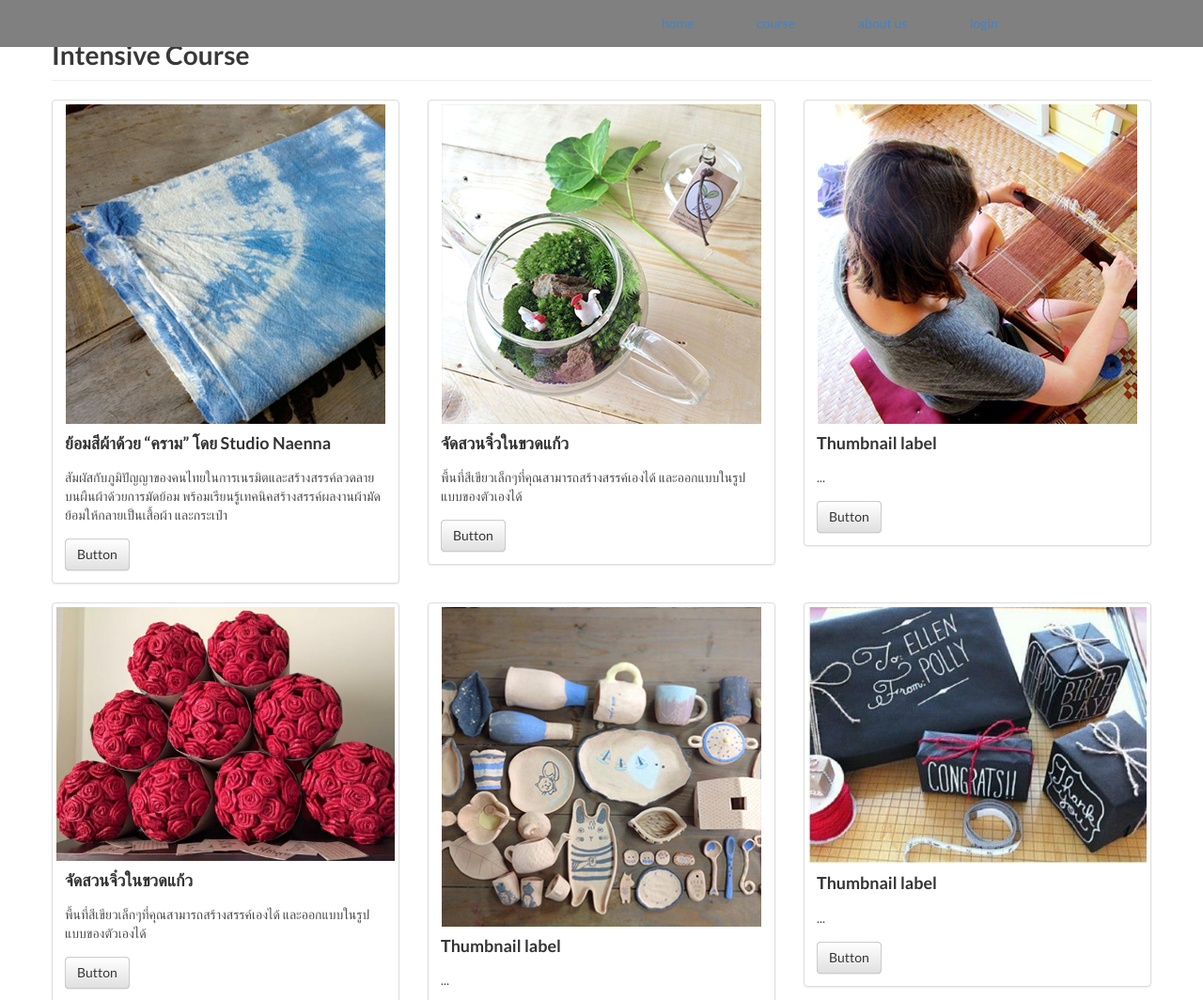
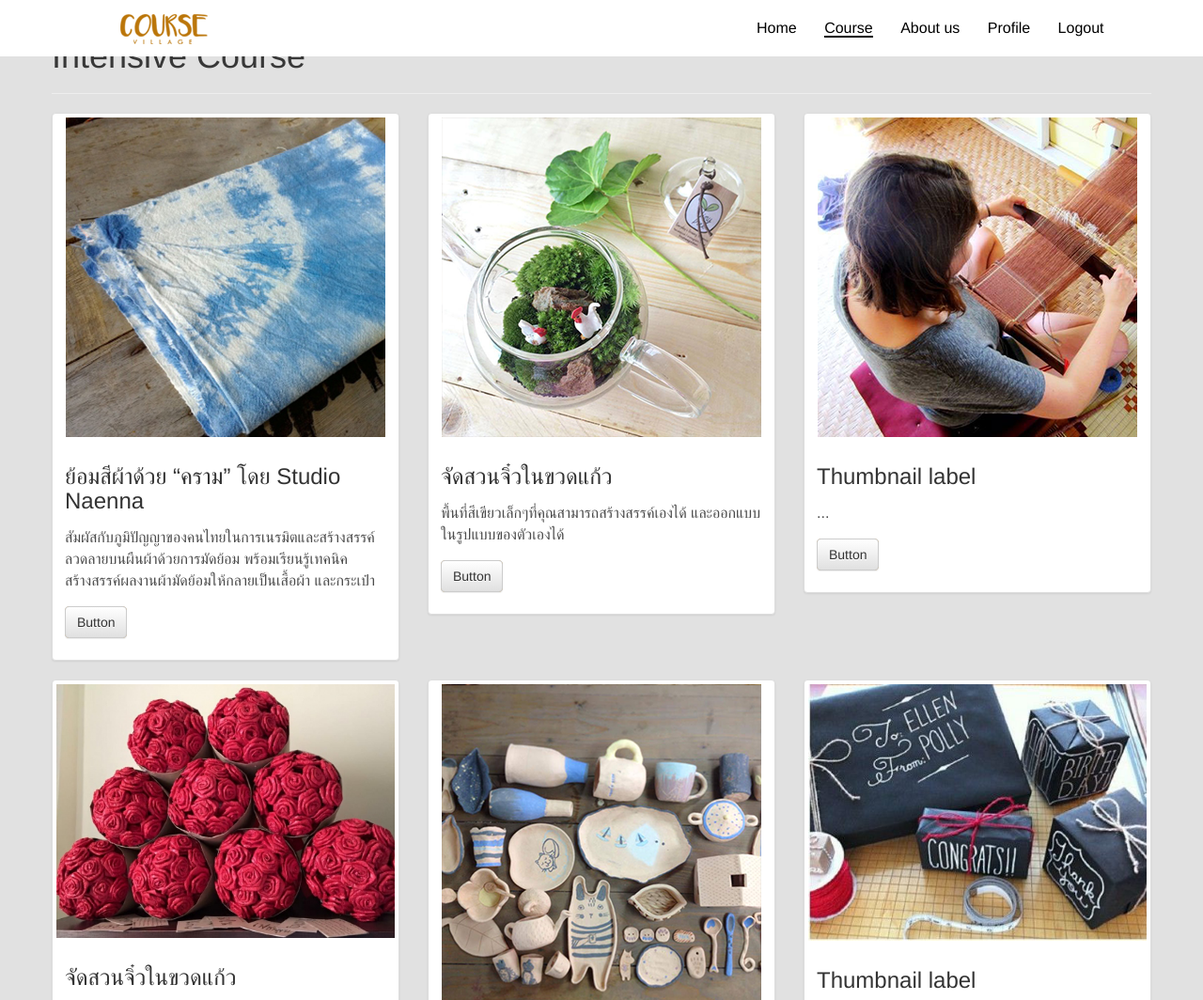
Before and after one commit to LNWPOR/alltrain, a plain HTML site: page web/views/course.html in a window 1280 px wide. Shown: the top 1064 px of the page at 94% size. Drawn offline with nearby package versions, Linux system fonts and the light colour scheme.

Commit message:
fix navbar

```diff
--- a/web/css/course.css
+++ b/web/css/course.css
@@ -36,31 +36,51 @@ table {
 }
 
 
-body{
-    background-color: #e1e1e1;
+body {
+   /* background: #E1E1E1;*/
+    font-family: 'Helvetica Neue', Helvetica-Neue, HelveticaNeue, Arial, sans-serif;
 }
 
 .main-nav{
     width: 100%;
-	height:50px;
+    height:60px;
     position: fixed;
     background-color: gray;
     z-index: 100;
+    background:white;
 }
 
+.main-nav .logo{
+    float: left;
+    margin-left: 10%;
+    margin-top:15px;
+}
 .main-nav ul{
-
-    margin-top: 15px;
+    float: right;
+    margin-top: 22px;
+    width: 500px;
 }
-
 .main-nav ul li{
     display: inline;
+    /*float: right;*/
     margin-top: 50%;
     margin-left: 5%;
 }
+.main-nav ul li a{
+    color: black;
+}
+.main-nav ul .home{
+    /*margin-left: 50%;*/
+}
+.main-nav ul li a:hover{
+    /*margin-left: 55%;*/
 
-.main-nav ul .home{
-	margin-left: 55%;
+    text-decoration: none;
+    border-bottom: 2px solid black;
+}
+.main-nav ul li a.active{
+    border-bottom: 2px solid black;
+    /*margin-left: 55%;*/
 }
 
 .banner{
--- a/web/css/detail.css
+++ b/web/css/detail.css
@@ -35,27 +35,51 @@ table {
     border-spacing: 0;
 }
 
+body {
+   /* background: #E1E1E1;*/
+    font-family: 'Helvetica Neue', Helvetica-Neue, HelveticaNeue, Arial, sans-serif;
+}
+
 .main-nav{
     width: 100%;
-	height:50px;
+    height:60px;
     position: fixed;
     background-color: gray;
     z-index: 100;
+    background:white;
 }
 
+.main-nav .logo{
+    float: left;
+    margin-left: 10%;
+    margin-top:15px;
+}
 .main-nav ul{
-
-    margin-top: 15px;
+    float: right;
+    margin-top: 22px;
+    width: 500px;
 }
-
 .main-nav ul li{
     display: inline;
+    /*float: right;*/
     margin-top: 50%;
     margin-left: 5%;
 }
+.main-nav ul li a{
+    color: black;
+}
+.main-nav ul .home{
+    /*margin-left: 50%;*/
+}
+.main-nav ul li a:hover{
+    /*margin-left: 55%;*/
 
-.main-nav ul .home{
-	margin-left: 55%;
+    text-decoration: none;
+    border-bottom: 2px solid black;
+}
+.main-nav ul li a.active{
+    border-bottom: 2px solid black;
+    /*margin-left: 55%;*/
 }
 
 .banner{
--- a/web/css/profile.css
+++ b/web/css/profile.css
@@ -35,28 +35,51 @@ table {
 }
 
 
-body{
-	font-family: "HelveticaNeue-Light";
+body {
+   /* background: #E1E1E1;*/
+    font-family: 'Helvetica Neue', Helvetica-Neue, HelveticaNeue, Arial, sans-serif;
 }
 
 .main-nav{
     width: 100%;
-	height:50px;
+    height:60px;
     position: fixed;
     background-color: gray;
     z-index: 100;
+    background:white;
+}
+
+.main-nav .logo{
+    float: left;
+    margin-left: 10%;
+    margin-top:15px;
 }
 .main-nav ul{
-
-    margin-top: 15px;
+    float: right;
+    margin-top: 22px;
+    width: 500px;
 }
 .main-nav ul li{
     display: inline;
+    /*float: right;*/
     margin-top: 50%;
     margin-left: 5%;
 }
+.main-nav ul li a{
+    color: black;
+}
 .main-nav ul .home{
-	margin-left: 55%;
+    /*margin-left: 50%;*/
+}
+.main-nav ul li a:hover{
+    /*margin-left: 55%;*/
+
+    text-decoration: none;
+    border-bottom: 2px solid black;
+}
+.main-nav ul li a.active{
+    border-bottom: 2px solid black;
+    /*margin-left: 55%;*/
 }
 
 
--- a/web/views/course.html
+++ b/web/views/course.html
@@ -11,17 +11,19 @@
 <link rel="stylesheet" href="https://maxcdn.bootstrapcdn.com/bootstrap/3.3.6/css/bootstrap-theme.min.css" integrity="sha384-fLW2N01lMqjakBkx3l/M9EahuwpSfeNvV63J5ezn3uZzapT0u7EYsXMjQV+0En5r" crossorigin="anonymous">
 
 <link rel="stylesheet" href="../css/course.css">
-<link rel="stylesheet" type="text/css" href="../libs/Semantic-UI-CSS-master/semantic.min.css">
+
 
 </head>
 <body>
 
 	<nav class="main-nav">
+		<div class="logo"><a href="../index.html"><img src="../img/logo.png"></a></div>
 		<ul>
-			<li class="home active"><a href="index.html">home</a></li>
-			<li><a href="views/course.html">course</a></li>
-			<li><a href="views/about.html">about us</a></li>
-			<li><a href="">login</a></li>
+			<li class="home"><a  href="../index.html">Home</a></li>
+			<li><a class="active" href="course.html">Course</a></li>
+			<li><a href="about.html">About us</a></li>
+			<li><a href="profile.html">Profile</a></li>
+			<li><a href="../index.html">Logout</a></li>
 		</ul>
 	</nav>
 
```
Also changed, not shown: web/index.html (+1 -1 lines), web/views/detail.html (+6 -4 lines), web/views/profile.html (+6 -4 lines), web/css/main.css (line endings or trailing spaces). Lines whose indentation alone changed are shown as unchanged.
